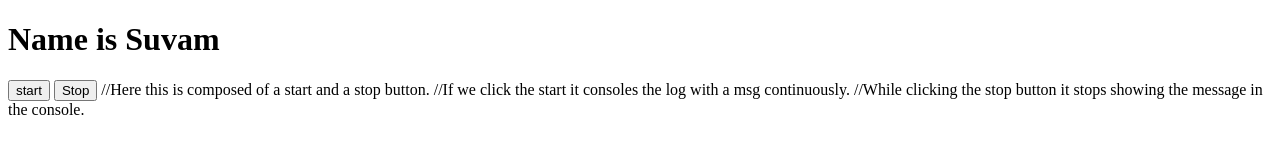
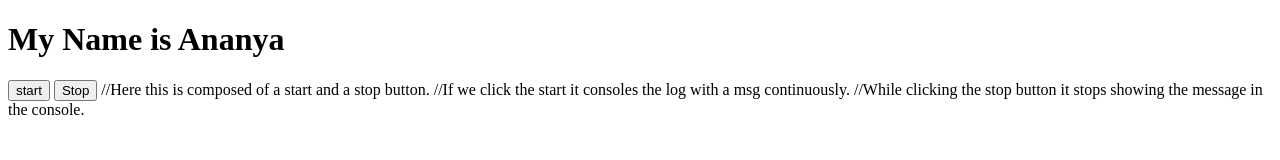
Before and after one commit to AnanyaMohapatra18/Javascript, a plain HTML site: page 08_events/four.html in a window 1280 px wide. Drawn offline with Linux system fonts and the light colour scheme.

Commit message:
Update four.html

```diff
--- a/08_events/four.html
+++ b/08_events/four.html
@@ -6,11 +6,12 @@
     <title>Document</title>
 </head>
 <body>
-    <h1>Name is Suvam</h1>
+    <h1> My Name is Ananya</h1>
     <button id="start">start</button>
     <button id="stop">Stop</button>
 </body>
-//Here this is composed of a start and a stop button.
+
+    //Here this is composed of a start and a stop button.
     //If we click the start it consoles the log with a msg continuously.
     //While clicking the stop button it stops showing the message in the console.
 <script>
@@ -20,7 +21,7 @@ const theStart = document.querySelector("#start")
 const theStop =  document.querySelector("#stop")
 
   const printMsg = (msg) => {
-    console.log(`${msg} Suvam`,Date.now());
+    console.log(`${msg} Ananya`,Date.now());
   }
 
   let stopMsg;
```
